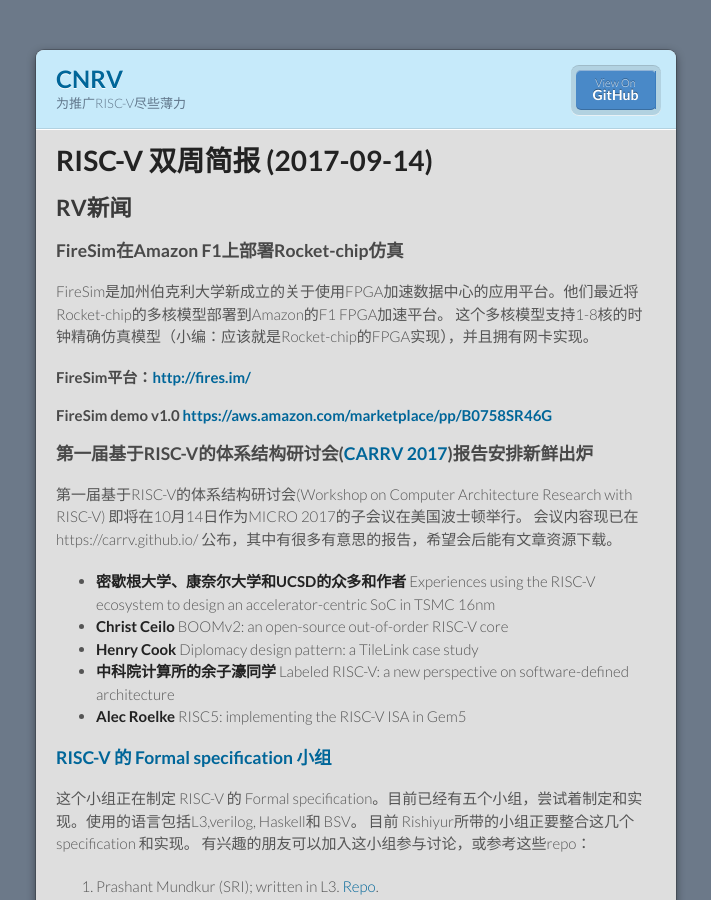
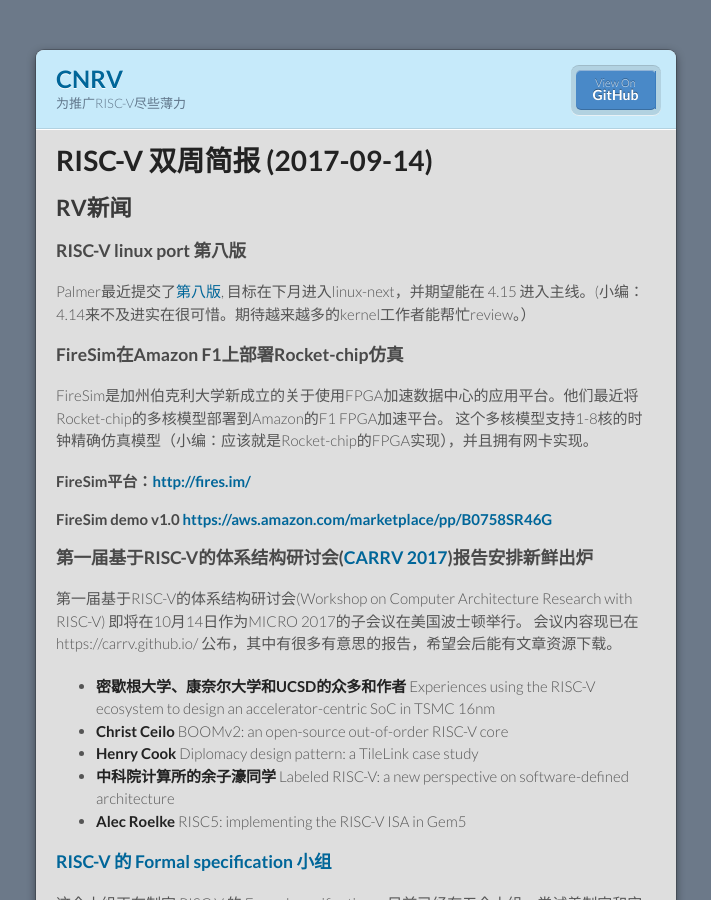
Before and after one commit to cnrv/home, a Jekyll site: the page built from bi-week-rpts/2017-09-14.md, in a window 1280 px wide and 900 px high. Shown: the whole window, without its empty margins (284-995 px from the left). Built offline with Jekyll 4.4.1, drawn with Linux system fonts in a browser that asks for light colours; Markdown is read by kramdown in place of the engine named in the settings; comment, search, counter and statistics services are not loaded; our own code applies the rules of GitHub Pages for plain Markdown files.

Commit message:
加入linux port v8的資訊

```diff
--- a/bi-week-rpts/2017-09-14.md
+++ b/bi-week-rpts/2017-09-14.md
@@ -5,6 +5,10 @@
 # RISC-V 双周简报 (2017-09-14)
 
 ## RV新闻
+
+### RISC-V linux port 第八版
+Palmer最近提交了[第八版](https://lkml.org/lkml/2017/9/12/621), 目标在下月进入linux-next，并期望能在 4.15 进入主线。(小编：4.14来不及进实在很可惜。期待越来越多的kernel工作者能帮忙review。）
+
 
 ### FireSim在Amazon F1上部署Rocket-chip仿真
 
```
